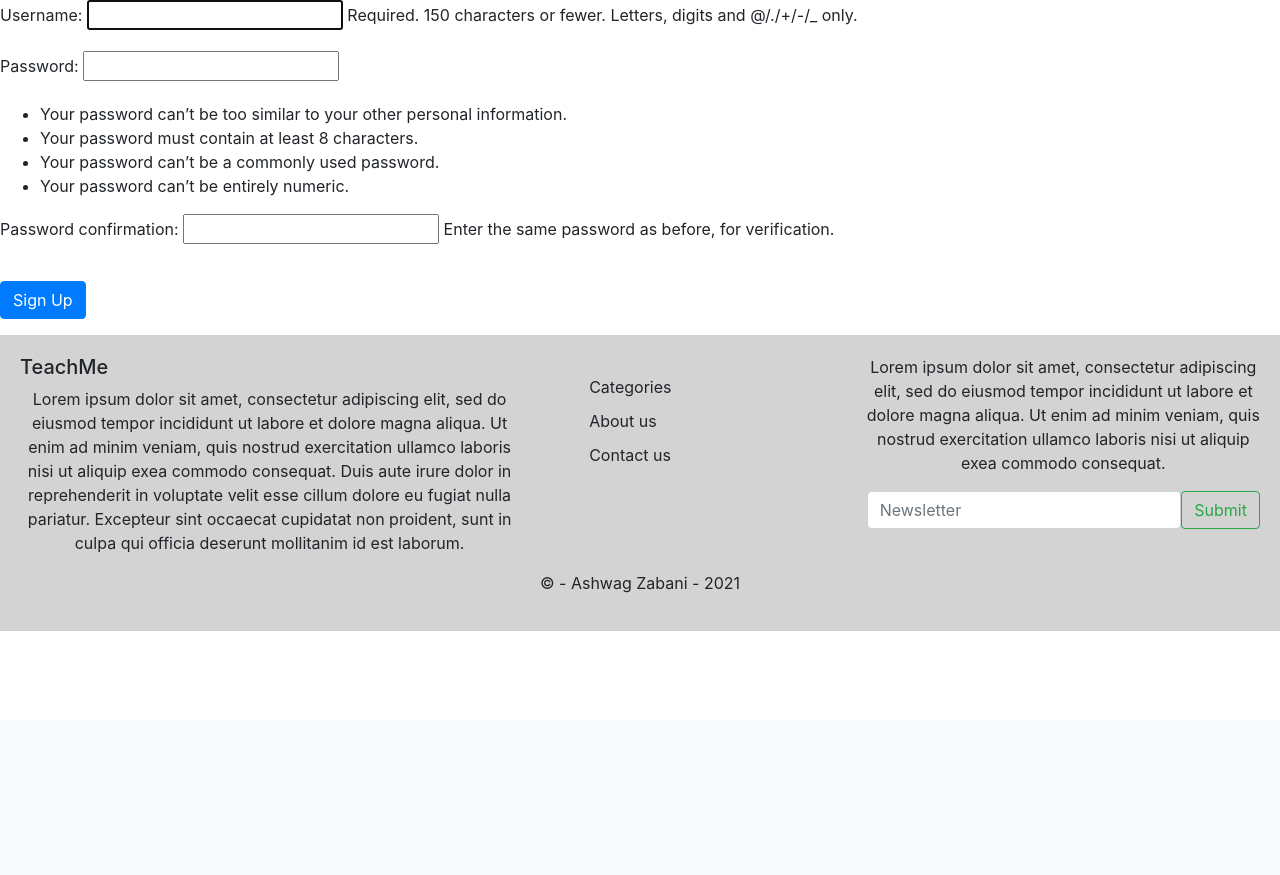
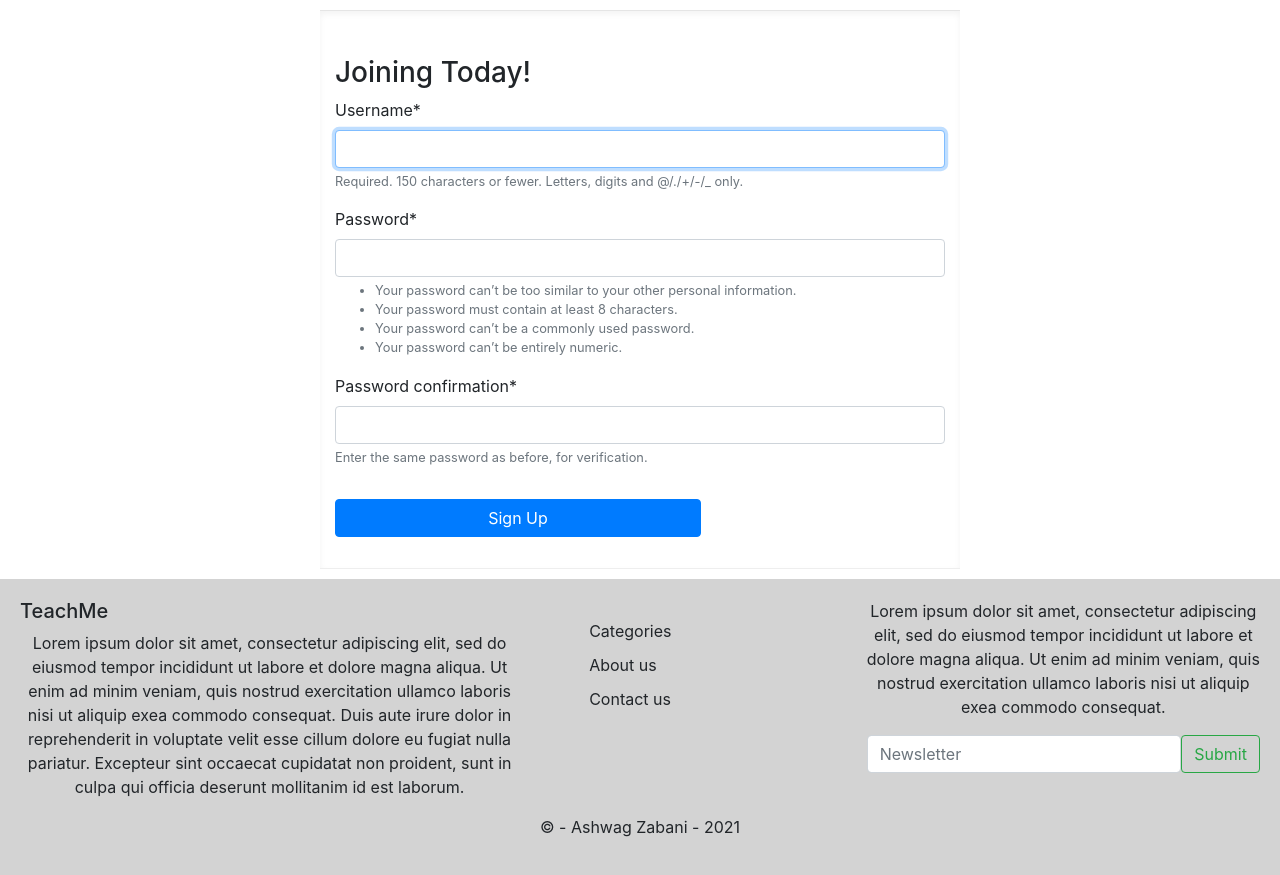
Before and after one commit to ashwagzabani/TeachMe, a Django app: page /register/ in a window 1280 px wide. Shown: the part 80-955 px from the top of the page. Before the commit the page ends 711 px from the top, so only its background shows below. Run offline with Django 3.2, Linux system fonts and the light colour scheme; data that the repository does not hold is empty; some libraries are stand-ins or nearby versions.

Commit message:
finish some sign up form

```diff
--- a/TeachMe/settings.py
+++ b/TeachMe/settings.py
@@ -33,6 +33,7 @@ ALLOWED_HOSTS = []
 
 INSTALLED_APPS = [
     'platform_app',
+    'crispy_forms',
     'django.contrib.admin',
     'django.contrib.auth',
     'django.contrib.contenttypes',
@@ -123,3 +124,5 @@ USE_TZ = True
 # https://docs.djangoproject.com/en/3.1/howto/static-files/
 
 STATIC_URL = '/static/'
+
+CRISPY_TEMPLATE_PACK = 'bootstrap4'
--- a/platform_app/forms.py
+++ b/platform_app/forms.py
@@ -1,13 +1,16 @@
+from platform_app.models import User_profile
 from django import forms
 from django.contrib.auth.models import User
 from django.contrib.auth.forms import UserCreationForm
+
 
 class SignUpForm(UserCreationForm):
     first_name = forms.CharField()
     last_name = forms.CharField()
     email = forms.EmailField()
+    is_teacher = forms.BooleanField()
 
     class Meta:
         model = User
         fields = ['first_name', 'last_name', 'username',
-                  'email', 'password1', 'password2']
+                  'email', 'is_teacher', 'password1', 'password2']
--- a/platform_app/models.py
+++ b/platform_app/models.py
@@ -9,6 +9,7 @@ class User_profile(models.Model):
     user_id = models.OneToOneField(User, on_delete=models.CASCADE)
     profile_picture = models.ImageField(
         upload_to='profile_img/', blank=True, default='profile_img/profile.png', verbose_name="Picture:")
+    is_teacher = models.BooleanField(default=False)
 
 
 class Categories(models.Model):
--- /dev/null
+++ b/platform_app/static/user_access.css
@@ -0,0 +1,16 @@
+.content-section{
+    width: 50%;
+    margin: 10px auto;
+    position: relative;
+    padding: 45px 15px 15px;
+    border-color: #e5e5e5 #eee #eee;
+    border-style: solid;
+    border-width: 1px 0;
+    -webkit-box-shadow: inset 0 3px 6px rgb(0 0 0 / 5%);
+    box-shadow: inset 0 3px 6px rgb(0 0 0 / 5%);
+}
+
+.form-group button{
+    margin: 0px auto;
+    width: 60%;
+}
--- a/platform_app/templates/users/register.html
+++ b/platform_app/templates/users/register.html
@@ -1,12 +1,16 @@
 {% extends 'base.html'%}
 {% load static %}
+{% load crispy_forms_tags %}
 {% block content%}
 
+<link href="{% static 'user_access.css' %}" rel="stylesheet" type="text/css" />
+
 <div class="content-section">
+    <h3>Joining Today!</h3>
     <form method="POST">
         {% csrf_token %}
         <fieldset class="form-group">
-            {{ form.as_p }}
+            {{ form|crispy }}
         </fieldset>
         <div class="form-group">
             <button class="btn btn-primary" type="submit">Sign Up</button>
--- a/platform_app/views.py
+++ b/platform_app/views.py
@@ -4,6 +4,7 @@ from django.http import HttpResponse
 from .models import *
 from django.contrib.auth.forms import UserCreationForm
 from django.contrib import messages
+from .forms import SignUpForm
 
 
 def index(request):
@@ -17,8 +18,9 @@ def log_in(request):
 
 def register(request):
     if request.method == 'POST':
-        form = UserCreationForm(request.POST)
+        form = SignUpForm(request.POST)
         if form.is_valid():
+            form.save()  # to save data to db
             username = form.cleaned_data.get('username')
             messages.success(
                 request, f'Account created successfully for {username} .')
```
